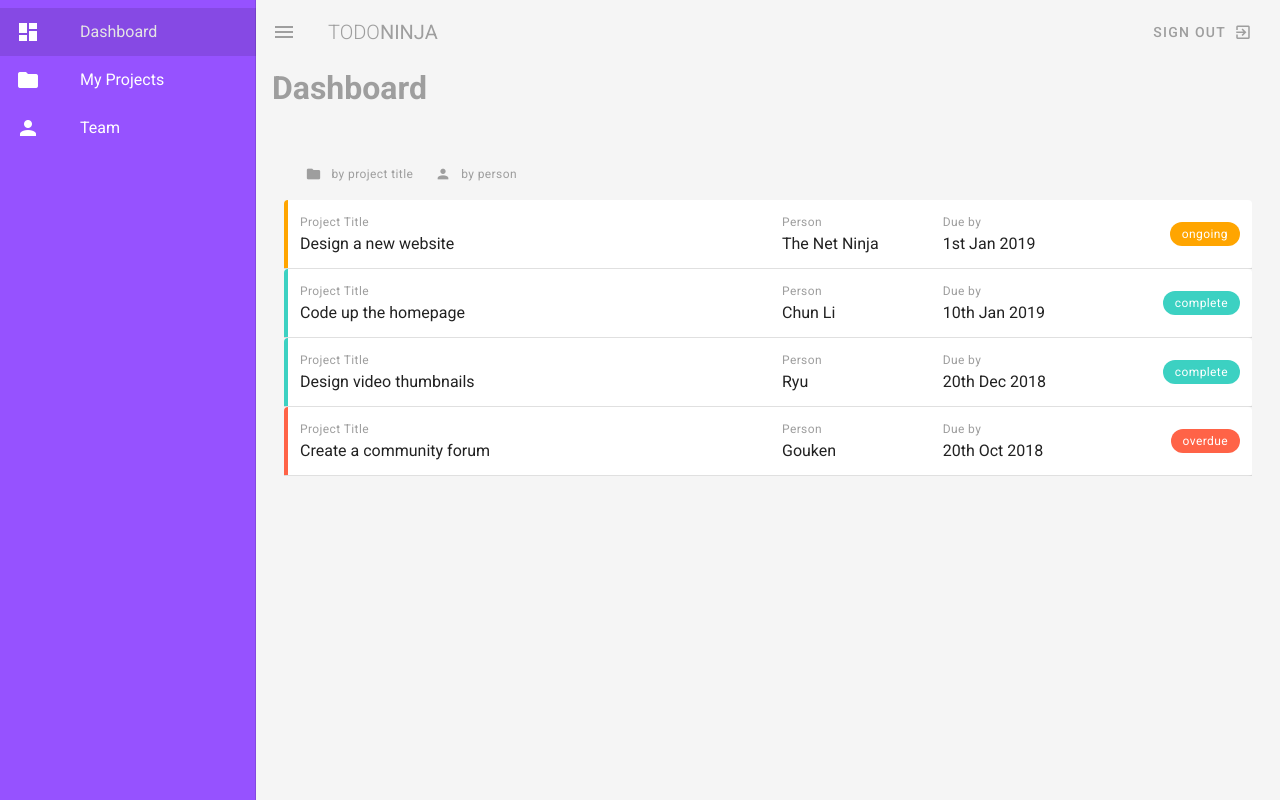
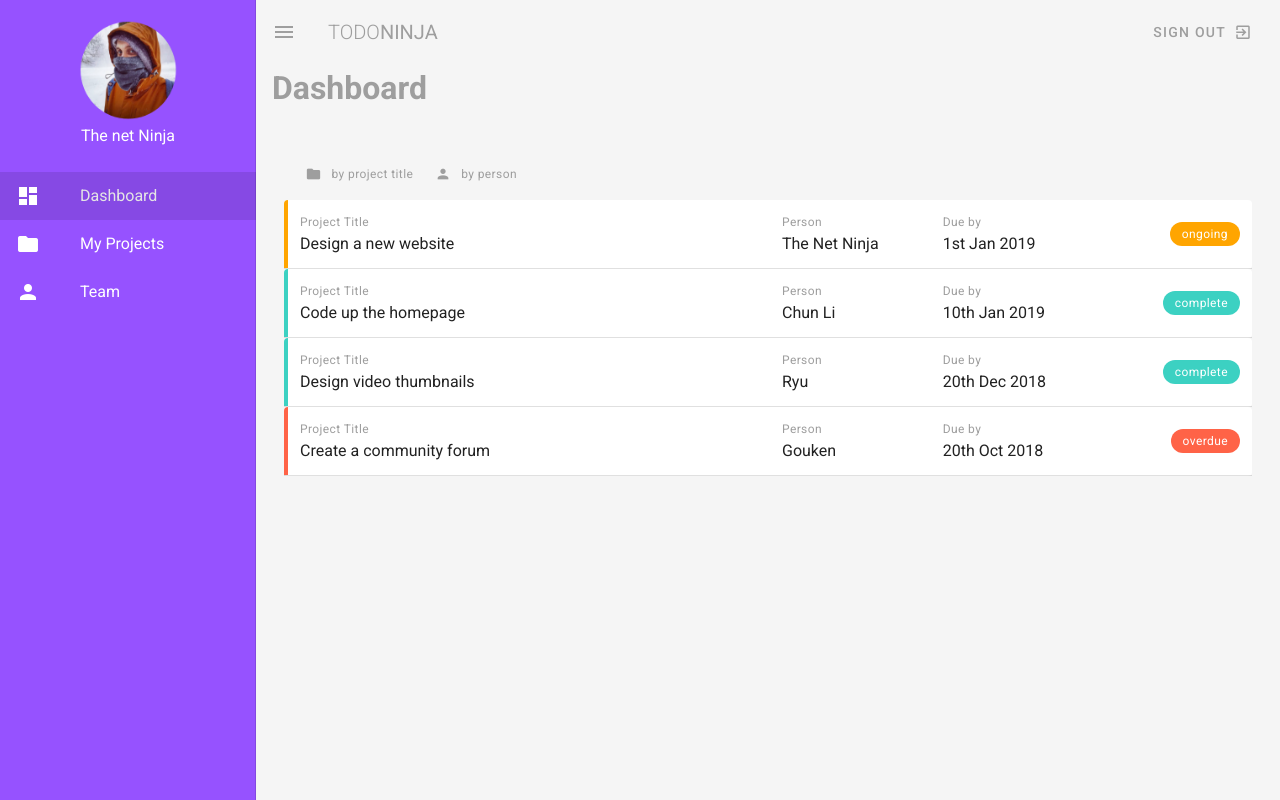
Before and after one commit to VirginieBouvarel/ninja-todo, a Vue app: page / in a window 1280 px wide. Built offline with nearby package versions, Linux system fonts and the light colour scheme.

Commit message:
ajout avatar dans la sidebar

```diff
--- a/src/components/Navbar.vue
+++ b/src/components/Navbar.vue
@@ -14,6 +14,15 @@
     </v-app-bar>
 
     <v-navigation-drawer app v-model="drawer" color="primary">
+      <v-row>
+        <v-col class="mt-5 text-center">
+          <v-avatar size="100">
+            <img src="/avatar-1.png" alt="" >
+          </v-avatar>
+          <p class="white--text subheading mt-1">The net Ninja</p>
+        </v-col>
+      </v-row>
+
       <v-list>
         <v-list-item v-for="link in links" :key="link.text" :to="link.route">
           <v-list-item-action>
```
